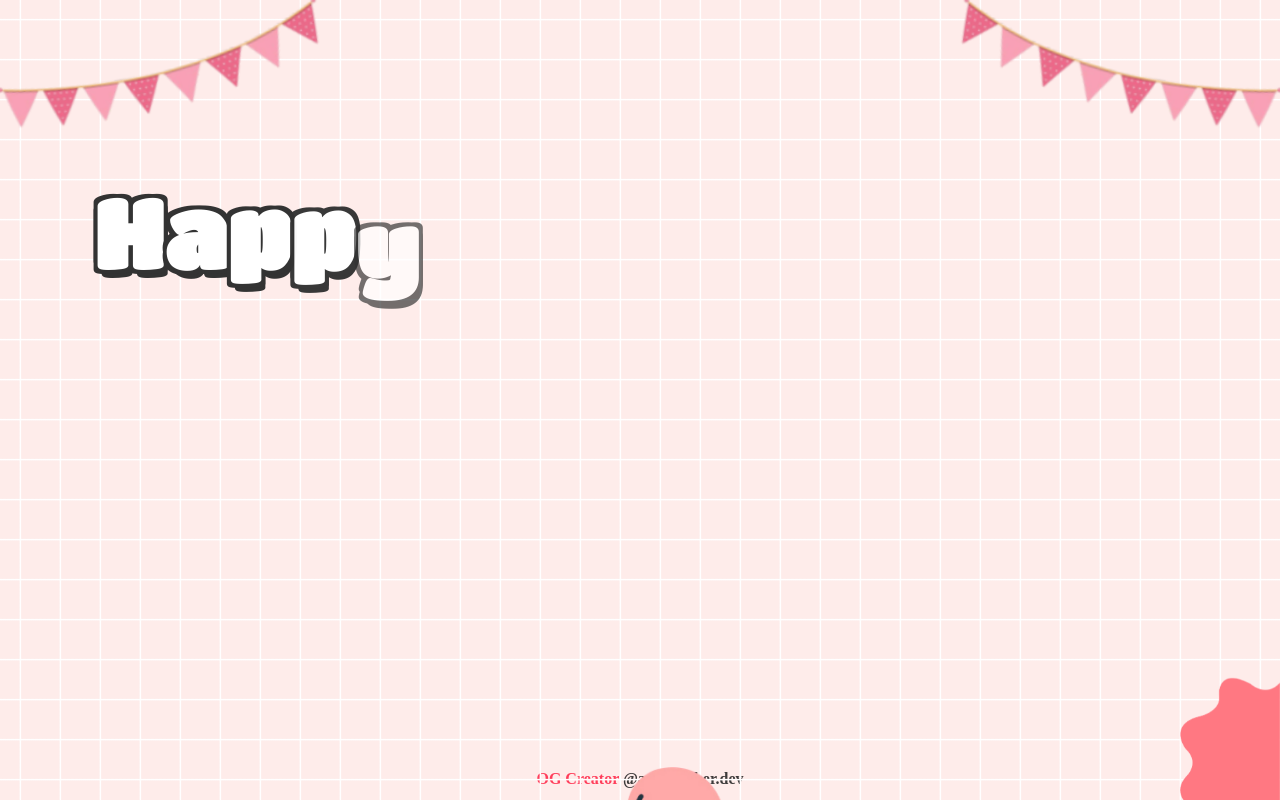
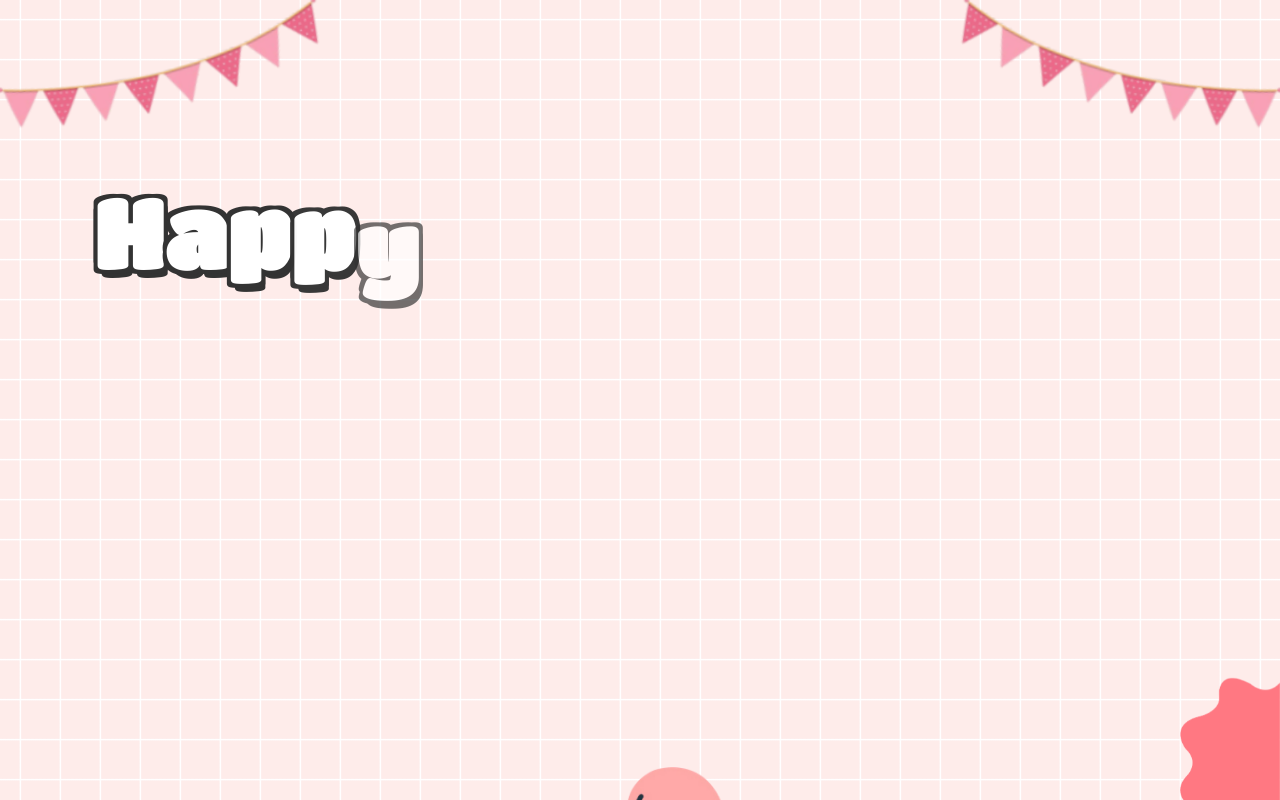
Before and after one commit to arnavsri454/HBD, a plain HTML site: page index.html in a window 1280 px wide. Drawn offline with nearby package versions, Linux system fonts and the light colour scheme; a web font is replaced by a local one.

Commit message:
Update index.html

```diff
--- a/index.html
+++ b/index.html
@@ -143,8 +143,7 @@
     </div>
 
     <div id="copy">
-		<p class="text-center text-white text-sm">OG Creator <a
-			href="https://www.instagram.com/aoudumber.dev/reels/#">@aoudumber.dev</a></p>
+
 	  </div>
 </body>
 <script>
```
